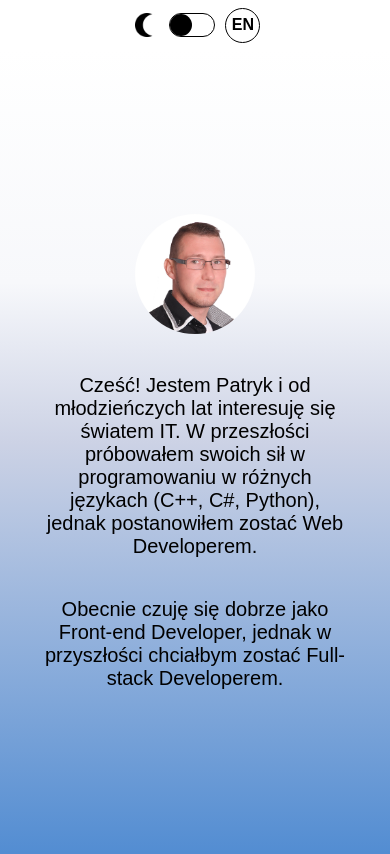
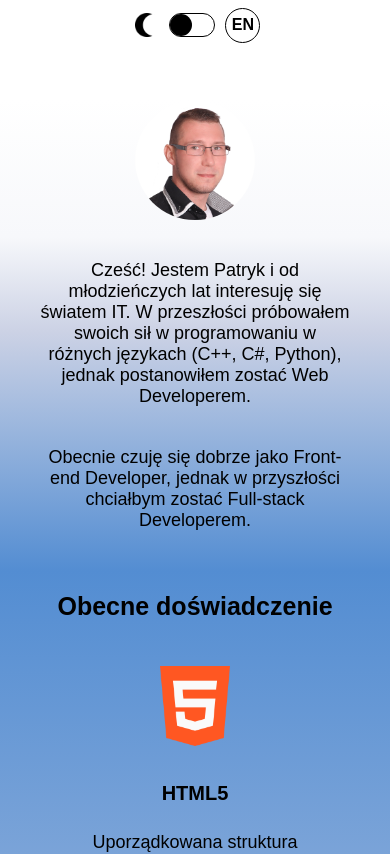
Before and after one commit to patryk-ostrowski/mainpagereact, a React (Create React App) app: page / in a window 390 px wide. Shown: the top 854 px of the page. Built offline with nearby package versions, Linux system fonts and the light colour scheme.

Commit message:
Changes in mobile responsibility

```diff
--- a/src/components/about/About.css
+++ b/src/components/about/About.css
@@ -60,12 +60,18 @@
 }
 
 @media all and (max-width: 1450px) {
+
+  .about,
+  .about_dark {
+    height: auto;
+  }
+
   .about_content {
     display: flex;
-    height: 100vh;
     flex-direction: column;
     justify-content: center;
     align-items: center;
+    margin-top: 150px;
   }
 
   .about_content #photo_me img {
@@ -85,9 +91,17 @@
     font-size: 22px;
   }
 
+  .about_content {
+    margin-top: 100px;
+  }
+
 }
 
 @media all and (max-width: 1000px) {
+  .about_content {
+    margin-top: 80px;
+  }
+
 
   .about_content #photo_me img {
     width: 120px;
@@ -100,8 +114,11 @@
 
 }
 
-@media all and (max-height: 550px) {
+@media all and (max-width: 550px) {
 
+  .about_content {
+    margin-top: 50px;
+  }
 
   .about_content #photo_me img {
     width: 120px;
--- a/src/components/contact/Contact.css
+++ b/src/components/contact/Contact.css
@@ -96,4 +96,9 @@
     font-size: 18px;
   }
 
+  .contact h2,
+  .contact_dark h2 {
+    font-size: 20px;
+  }
+
 }
--- a/src/components/contact/Contact.js
+++ b/src/components/contact/Contact.js
@@ -13,7 +13,7 @@ const Contact = (props) => {
         <h2>WEB-DEV Patryk Ostrowski</h2>
           <div className="contact__media">
             <a href="https://www.linkedin.com/in/patrykostrowski/"><img src={linkedin} alt="linkedin" /><p>LinkedIn</p></a>
-            <a href="https://github.com/patryk-ostrowski/"><img src={instagram} alt="instagram" /><p>Instagram</p></a>
+            <a href="https://www.instagram.com/patrykostry/"><img src={instagram} alt="instagram" /><p>Instagram</p></a>
             <a href="https://github.com/patryk-ostrowski/"><img src={github} alt="github" /><p>GitHub</p></a>
         </div>
       </div>
--- a/src/components/experience/Experience.css
+++ b/src/components/experience/Experience.css
@@ -133,3 +133,12 @@ ul>li {
   }
 
 }
+
+@media all and (max-width: 600px) {
+
+  .experience h2,
+  .experience_dark h2 {
+    font-size: 20px;
+  }
+
+}
--- a/src/components/portfolio/Portfolio.css
+++ b/src/components/portfolio/Portfolio.css
@@ -118,3 +118,23 @@
 
   }
 }
+
+@media all and (max-width: 600px) {
+
+  .portfolio__title {
+    margin: 50px 0 40px 0;
+  }
+
+  .portfolio h2,
+  .portfolio_dark h2 {
+    font-size: 20px;
+  }
+
+  .portfolio article,
+  .portfolio_dark article {
+    text-align: center;
+    width: auto;
+    height: 450px;
+    margin: 40px;
+  }
+}
```
